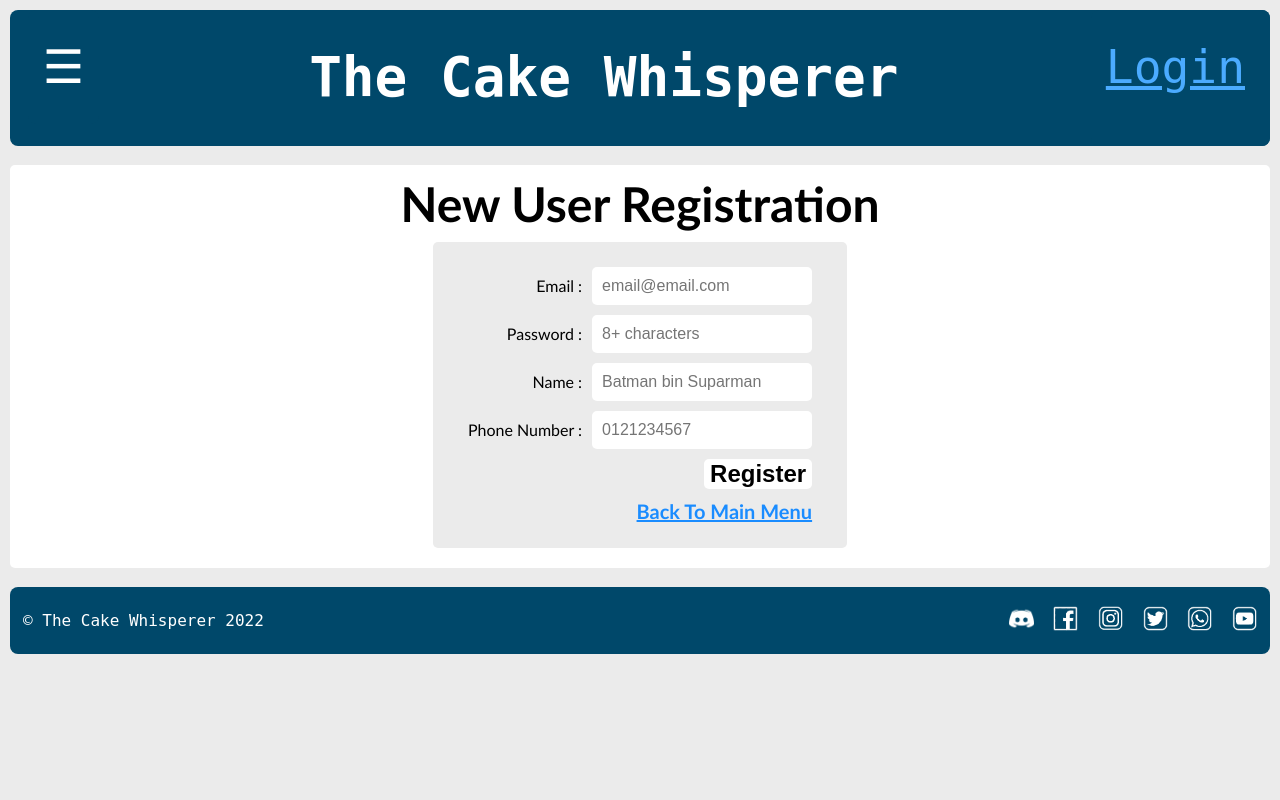
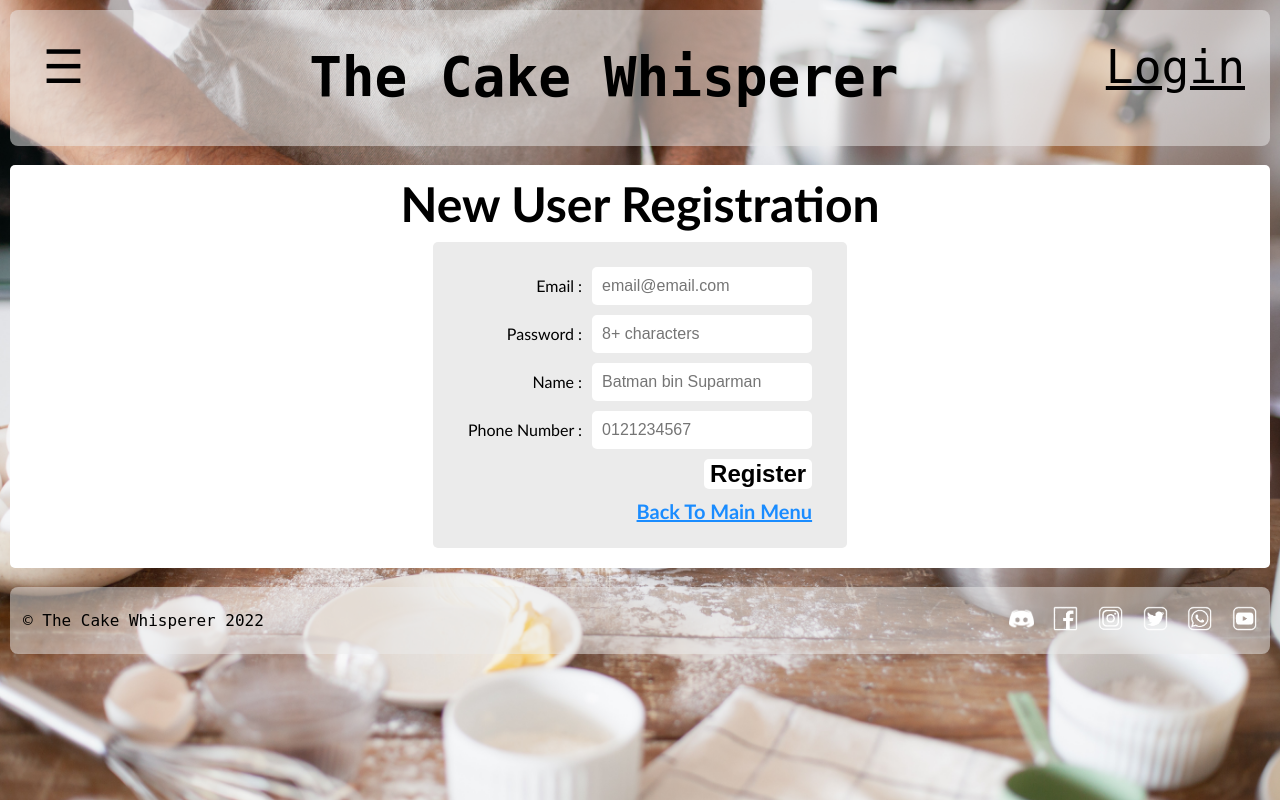
Before and after one commit to darren6996140/cake-whisperer-website, a PHP site: page /userForm.php in a window 1280 px wide. Run offline with PHP 8.4, Linux system fonts and the light colour scheme.

Commit message:
changed themes

```diff
--- a/footer.php
+++ b/footer.php
@@ -5,8 +5,8 @@
 <style>
 	/* style whole footer */
 	.footer {
-		color: white;
-		background: rgb(0, 72, 106);
+		color: black;
+		background: rgba(235, 235, 235, 0.5);
 		display: flex;
 		font-family: andale mono, monospace;
 		border-radius: 8px;
--- a/header.php
+++ b/header.php
@@ -13,10 +13,13 @@
 
 		body
 		{
-			background: rgb(235, 235, 235);
 			padding: 10px;
 			font-family: Candara, Calibri, Segoe, Segoe UI, Optima, Arial, sans-serif;
 			margin: 0;
+			background-image: url('images/baking<?php echo(rand(0,4)); ?>.jpg');
+			background-repeat: no-repeat;
+			background-attachment: fixed;
+			background-size: cover;
 		}
 
 		.header
@@ -24,7 +27,7 @@
 			display: flex;
 			font-family: andale mono, monospace;
 			font-size: 170%;
-			background: rgb(0, 72, 106);
+			background: rgba(235, 235, 235, 0.5);
 			text-align: center;
 			transition: 0.5s;
 			border-radius: 8px;
@@ -38,13 +41,13 @@
 		.header .center
 		{
 			flex: 82%;
-			color: white;
+			color: black;
 			border-radius: 8px;
 		}
 
 		.header .center a
 		{
-			color: white;
+			color: black;
 			text-decoration: none;
 		}
 
@@ -53,17 +56,21 @@
 			flex: 9%;
 			font-size: 170%;
 	  		cursor: pointer;
-  			background-color: rgb(0, 72, 106);
-  			color: white;
+  			color: black;
 			padding: 30px 25px 30px 15px;
 			border-radius: 8px;
+		}
+
+		.header .right a
+		{
+			color: black;
 		}
 
 		.header .open {
 			font-size: 170%;
 	  		cursor: pointer;
-  			background-color: rgb(0, 72, 106);
-  			color: white;
+  			background-color: rgba(235, 235, 235, 0.0);
+  			color: black;
   			padding: 30px 15px;
   			border: none;
 			border-radius: 8px;
@@ -80,7 +87,7 @@
 			width: 0;
 			top: 0;
 			left: 0;
-			background-color: rgb(235, 235, 235);
+			background-color: rgba(235, 235, 235, 0.95);
 			overflow-x: hidden;
 			transition: 0.5s;
 			padding-top: 60px;
@@ -103,7 +110,7 @@
 			font-size: 250%;
 			transition: 0.5s;
 			cursor: pointer;
-			background-color: rgb(235, 235, 235);
+			background-color: rgba(235, 235, 235, 0.0);
   			color: black;
 			border: none;
 			padding: 10px 0px;
@@ -122,7 +129,7 @@
 		}
 
 		.open:hover{
-			color: rgba(220, 220, 220, 0.700);
+			color: rgba(0, 0, 0, 0.5);
 			transition: 0.2s;
 		}
 
@@ -132,11 +139,16 @@
 		}
 
 		.login:hover{
-			color: rgba(75, 171, 255, 0.75);
+			color: rgba(0, 0, 0, 0.5);
 			transition: 0.2s;
 		}
 
 		.sidebar a:hover{
+			color: rgba(0, 0, 0, 0.500);
+			transition: 0.2s;
+		}
+
+		.center a:hover{
 			color: rgba(0, 0, 0, 0.500);
 			transition: 0.2s;
 		}
```
Also changed, not shown: headerUser.php (+24 -11 lines).
